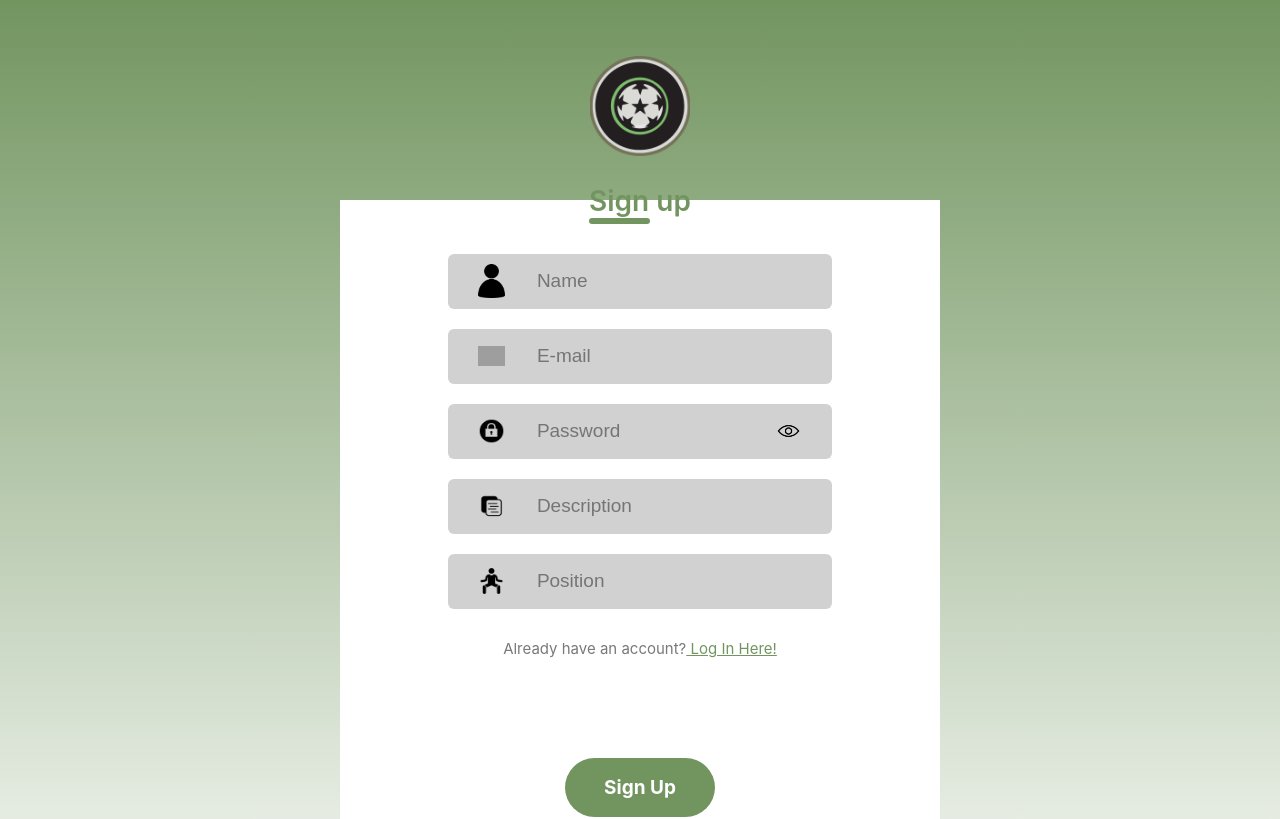
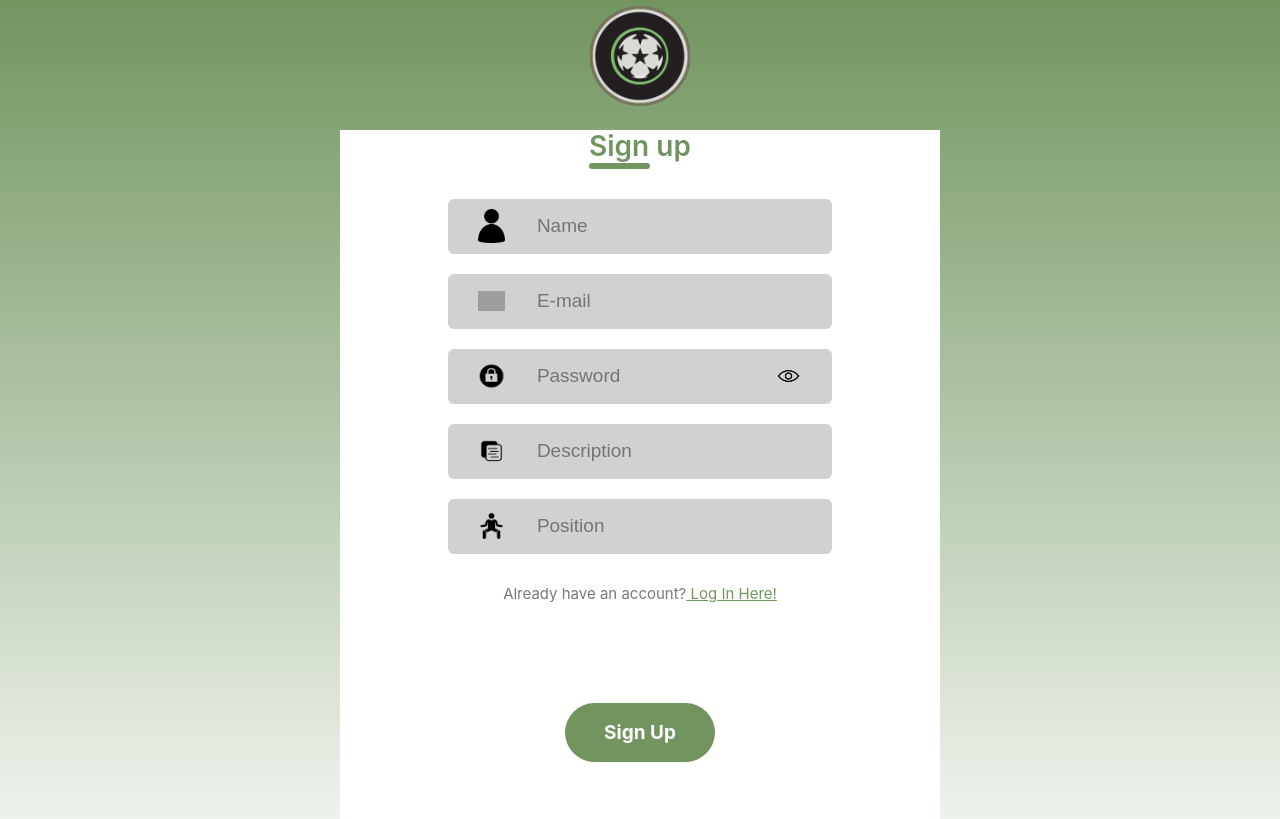
Before and after one commit to martinbarreiroo/TodoPelotaFrontEnd, a React (Create React App) app: page /Signup in a window 1280 px wide. Shown: the top 819 px of the page. Built offline with nearby package versions, Linux system fonts and the light colour scheme; grey boxes are pictures that could not be loaded.

Commit message:
Update Signup component styling

```diff
--- a/src/components/Signup/Signup.css
+++ b/src/components/Signup/Signup.css
@@ -1,10 +1,10 @@
-.logo {
+.logo-signup {
     width: 100px; /* set a specific width */
     height: 100px; /* set a specific height */
     display: flex;
     justify-content: center;
-    margin-top: 50px;
-    margin-bottom: 130px;
+    margin-top: 0px;
+    margin-bottom: 70px;
     position: absolute;
     top: 7%;
     left: 50%;
@@ -15,12 +15,12 @@
     display: flex;
     justify-content: center;
     align-items: center;
-    height: 90vh;
+    height: 150vh;
     width: 80%; /* changed from 600px to 80% */
     max-width: 600px;
     flex-direction: column;
     margin: auto;
-    margin-top: 200px;
+    margin-top: 130px;
     margin-bottom: 200px;
     background: #FFFFFF;
     padding-bottom: 30px;
@@ -34,7 +34,7 @@
     align-items: center;
     gap: 30px;
     width: 100%;
-    margin-top: -150px;
+    margin-top: -600px;
     margin-bottom: 30px;
     position: relative;
     z-index: 1;
@@ -118,7 +118,7 @@
 .submit-container {
     display: flex;
     gap: 20px;
-    margin-top: -00px;
+    margin-top: 0px;
     width: 300px;
     height: auto;
     justify-content: center;
--- a/src/components/Signup/Signup.jsx
+++ b/src/components/Signup/Signup.jsx
@@ -23,7 +23,7 @@ export const Signup = () => {
 
     return (
         <div className=''>
-            <div className="logo">
+            <div className="logo-signup">
                 <img src={logo} alt="" />
             </div>
             <div className='container'>
```
